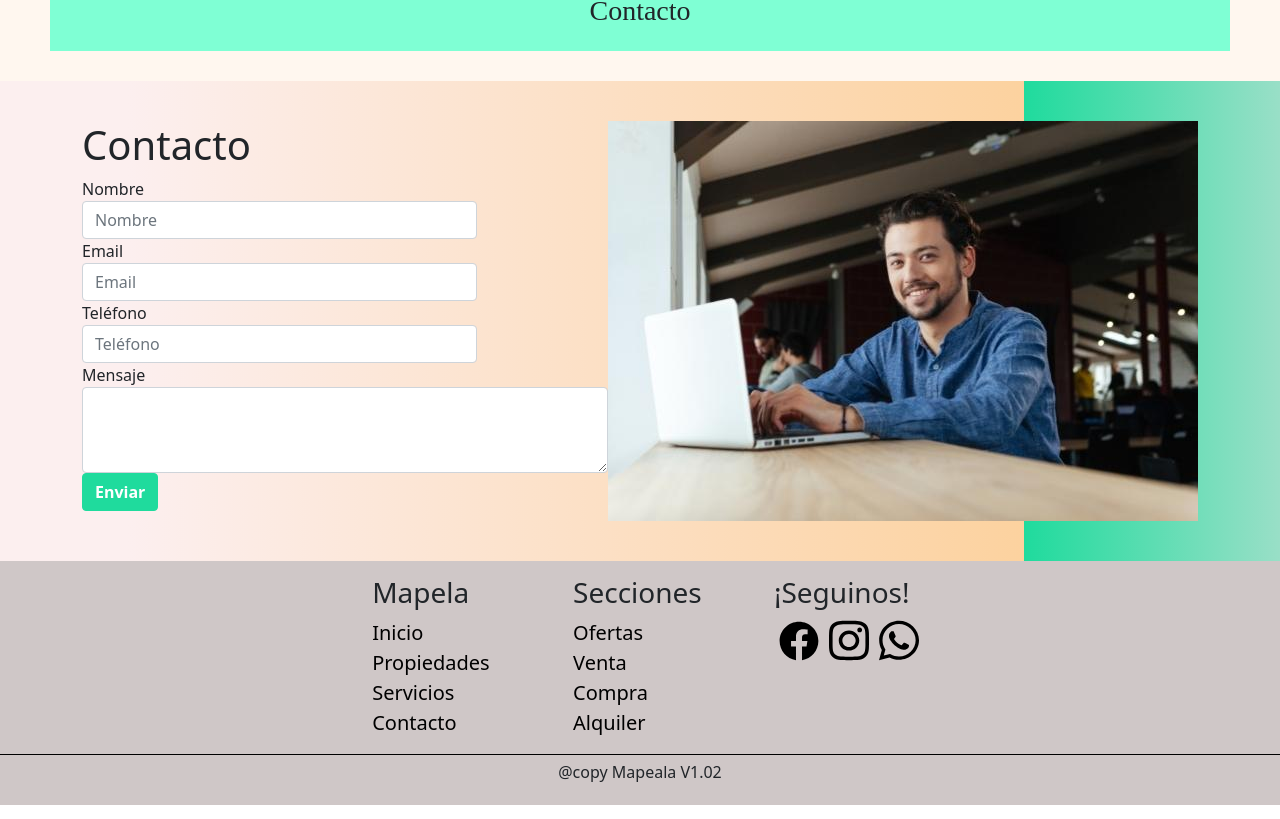
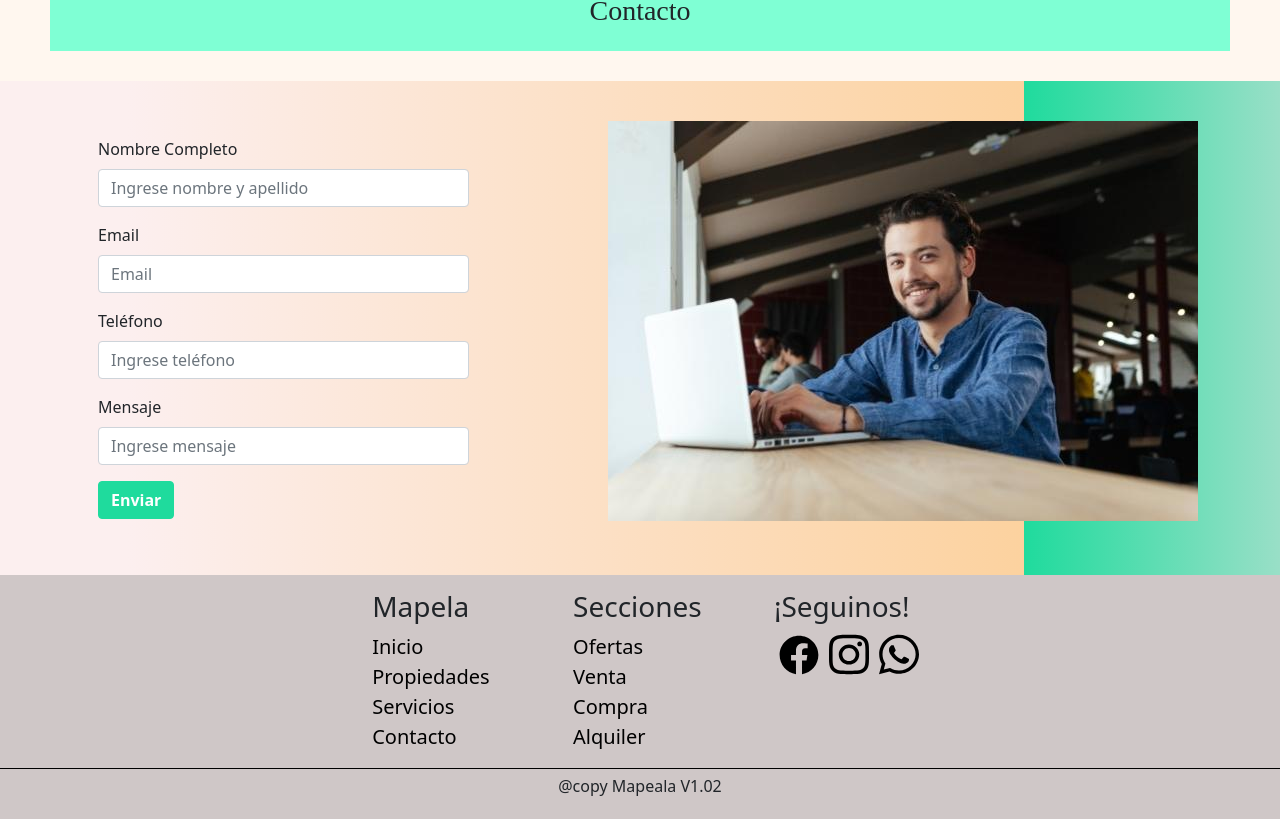
Before and after one commit to s00ar/Front-Mapeala---ReactJS, a React (Create React App) app: page / in a window 1280 px wide. Shown: the part 3239-4058 px from the top of the page. Built offline with nearby package versions, Linux system fonts and the light colour scheme; a web font is replaced by a local one.

Commit message:
Update CreateContact.js

```diff
--- a/src/components/CreateContact.js
+++ b/src/components/CreateContact.js
@@ -15,67 +15,35 @@ const CreateContact = () => {
 
     const navigate = useNavigate();
 
-     //Validar y resetear formulario al enviar
-    async function handleSubmit(e) {
+    //Resetear y validar formulario al enviar
+    function handleSubmit(e) {
         e.preventDefault();
         if (name === '' || email === '' || phone === '' || message === '') {
             alert("Por favor, llene todos los campos");
-        } else {
-            await axios.post(endpoint, {name: name, email: email, phone: phone, message: message});
-            navigate('/');
-                then(function (response) {
-                    alert("Mensaje enviado");
-                    navigate("/");
-                })
-                console.log("PRUEBA VALIDACIÓN",name, email, phone, message);
-            setName("");
-            setEmail("");
-            setPhone("");
-            setMessage("");
-            }
+        } else if (typeof email!== "undefined") {
+                let posicionArroba = email.lastIndexOf('@');
+                let posicionPunto = email.lastIndexOf('.');
+
+                if (!(posicionArroba < posicionPunto && posicionArroba > 0 && email.indexOf('@@') == -1 && posicionPunto > 2 && (email.length - posicionPunto) > 2)) {
+                    alert("Por favor, ingresa un correo válido.");
+                } else {
+        setName('');
+        setEmail('');
+        setPhone('');
+        setMessage('');
+        alert("Mensaje enviado correctamente");
+    }
         }
-return (
-        <div className="container">
-            <div className="row">
-                <div className="col-md-12">
-                    <h1>Contacto</h1>
-                    <form onSubmit={handleSubmit}>
-                        <div className="form-group">
-                            <label htmlFor="name">Nombre</label>
-                            <input type="text" className="form-control" id="name" aria-describedby="nameHelp" placeholder="Nombre" value={name} onChange={e => setName(e.target.value)} />
-                        </div>
-                        <div className="form-group">
-                            <label htmlFor="email">Email</label>
-                            <input type="email" className="form-control" id="email" aria-describedby="emailHelp" placeholder="Email" value={email} onChange={e => setEmail(e.target.value)} />
-                        </div>
-                        <div className="form-group">
-                            <label htmlFor="phone">Teléfono</label>
-                            <input type="text" className="form-control" id="phone" aria-describedby="phoneHelp" placeholder="Teléfono" value={phone} onChange={e => setPhone(e.target.value)} />
-                        </div>
-                        <div className="form-group">
-                            <label htmlFor="message">Mensaje</label>
-                            <textarea className="form-control" id="message" rows="3" value={message} onChange={e => setMessage(e.target.value)}></textarea>
-                        </div>
-                        <button type="submit" className="btn btn-primary">Enviar</button>
-                    </form>
-                </div>
-            </div>
-        </div>
-    );
-/*
-
+    }
     const store = async (e) => {
         e.preventDefault();
         await axios.post(endpoint, {name: name, email: email, phone: phone, message: message});
         navigate('/');
-        console.log(store)
-
-    }
-
-  return (
+        }
+return (
     <div>
 
-        <div class="card-body">
+        <div className="card-body">
 
             <form onSubmit={store}>
                 <div className="mb-3">
@@ -85,16 +53,20 @@ return (
                         onChange={(e)=>setName(e.target.value)}
                         type="text"
                         className="form-control"
+                        placeholder="Ingrese nombre y apellido"
                     />
                 </div>
 
                 <div className="mb-3">
-                    <label className="form-label">Email</label>
+                    <label className="form-label" htmlFor="email">Email</label>
                     <input
                         value={email}
                         onChange={(e)=>setEmail(e.target.value)}
-                        type="text"
+                        type="email"
                         className="form-control"
+                        id="email"
+                        aria-describedby="emailHelp"
+                        placeholder="Email"
                     />
                 </div>
 
@@ -105,6 +77,7 @@ return (
                         onChange={(e)=>setPhone(e.target.value)}
                         type="text"
                         className="form-control"
+                        placeholder="Ingrese teléfono"
                     />
                 </div>
 
@@ -115,13 +88,17 @@ return (
                         onChange={(e)=>setMessage(e.target.value)}
                         type="text"
                         className="form-control"
+                        placeholder="Ingrese mensaje"
                     />
                 </div>
                 <button onClick={handleSubmit} type="submit" className="btn btn-primary">Enviar</button>
             </form>
+
         </div>
+
+
     </div>
-  ) */
+)
 }
 
 export default CreateContact;
```
